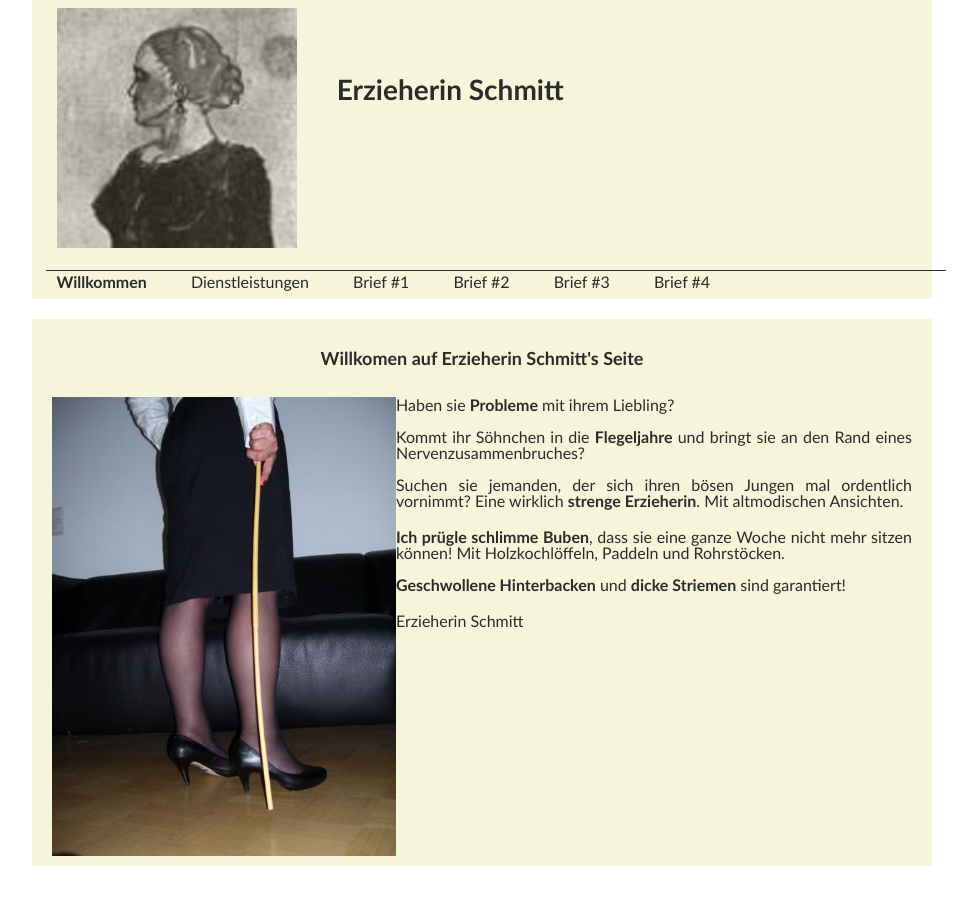
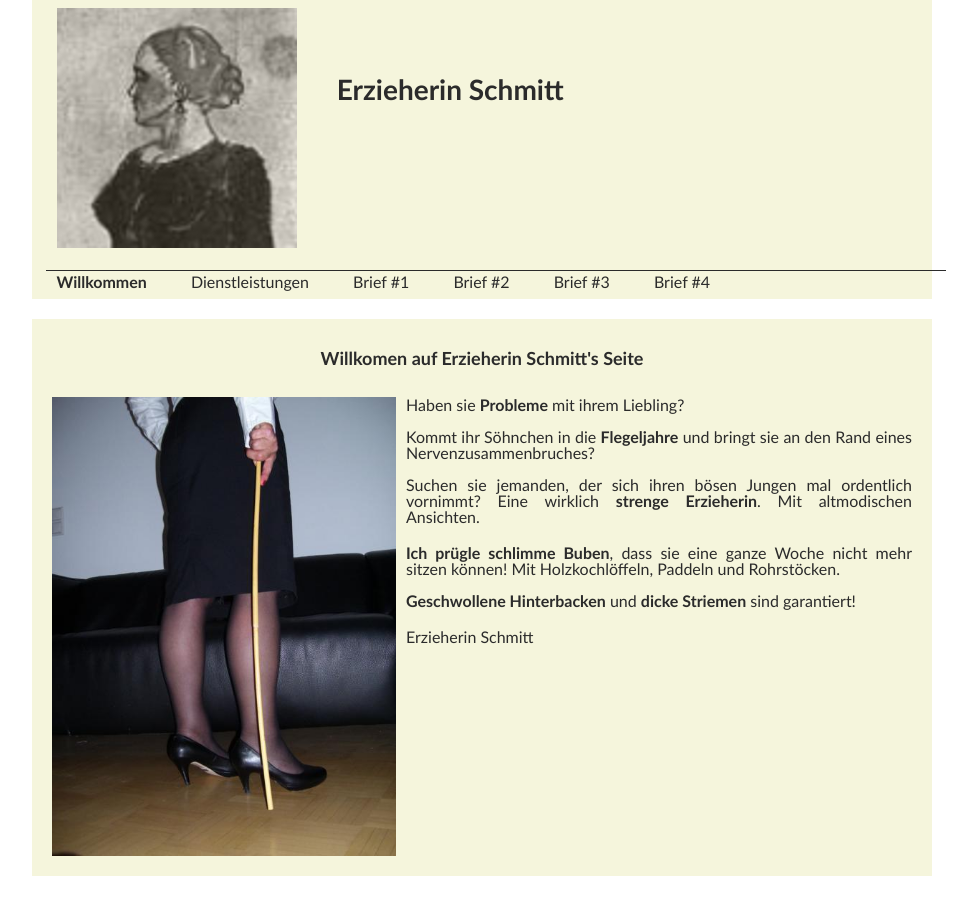
Before and after one commit to richardtraindl/tierarztpraxis-kaiserstrasse.at, a Jekyll site: the page built from xyz123/Schmitt/index.html, in a window 1280 px wide. Shown: the whole page, without its empty margins (158-1135 px from the left). Built offline with Jekyll 4.4.1, drawn with Linux system fonts in a browser that asks for light colours.

Commit message:
customize

```diff
--- a/styles/guestall.css
+++ b/styles/guestall.css
@@ -111,6 +111,7 @@ article h3 {
 }
 
  article img {
+    padding: 0px 10px 10px 0px;
     float: left;
     width: 40%;
     min-width: 240px;
```
